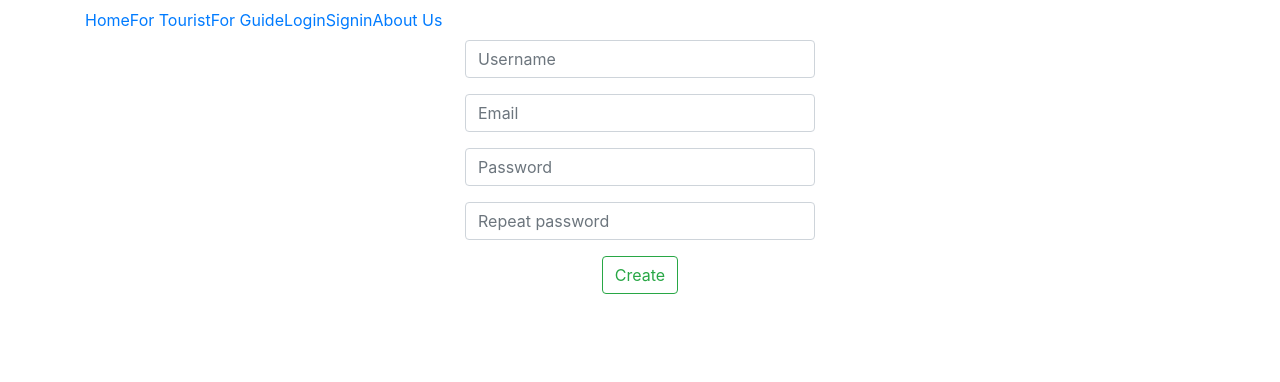
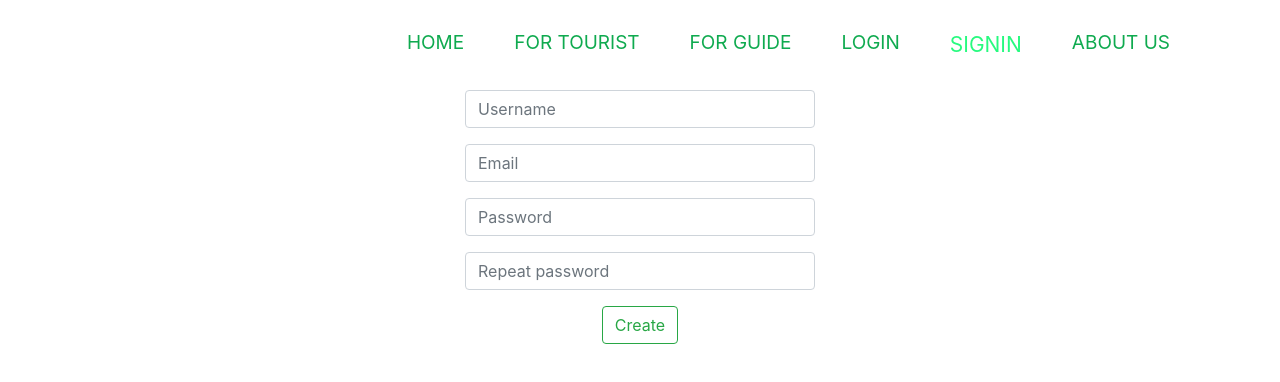
Before and after one commit to aidanakad/hikelite.github.io, a React (Create React App) app: page /signin in a window 1280 px wide. Shown: the top 382 px of the page. Built offline with nearby package versions, Linux system fonts and the light colour scheme.

Commit message:
disigned navigation bar

```diff
--- a/src/Components/Navigation/index.js
+++ b/src/Components/Navigation/index.js
@@ -18,7 +18,7 @@ export default function Navigation(){
         <Container fluid="md">
               <Navbar.Toggle aria-controls="responsive-navbar-nav" />
               <Navbar.Collapse id="responsive-navbar-nav">
-                <Nav>
+                <Nav className={style.navItems}>
 
                   {
                     navItems.map((item) => (
@@ -26,7 +26,7 @@ export default function Navigation(){
                         key={item.id}
                         exact
                         to={item.link}
-                        className={style.navlink}
+                        className={style.navLink}
                         activeClassName={style.activeLink}
                       >
                         {item.text}
--- a/src/Components/Navigation/nav.module.css
+++ b/src/Components/Navigation/nav.module.css
@@ -0,0 +1,33 @@
+@import '../../vars.css';
+
+.nav{
+    min-height: 90px;
+    font-size: 19px;
+}
+
+.nav a{
+    text-decoration: none;
+    color: inherit;
+    color: var(--basic-color);
+}
+
+.navItems{
+    width: 100%;
+    display: flex;
+    justify-content: flex-end;
+}
+
+.navLink{
+    padding: 0 25px 0 25px;
+    text-transform: uppercase;
+    transition: 0.5s;
+}
+.navLink:hover{
+    color: var(--hover-color);
+    transform: scale(1.1);
+}
+
+.activeLink {
+    color: var(--hover-color)!important;
+    font-size: 21px;
+}
--- a/src/vars.css
+++ b/src/vars.css
@@ -1,3 +1,4 @@
 :root{
-    --basic-color:#00c853;
+    --basic-color:#0faa4f;
+    --hover-color:#27fa7f;
 }
```
